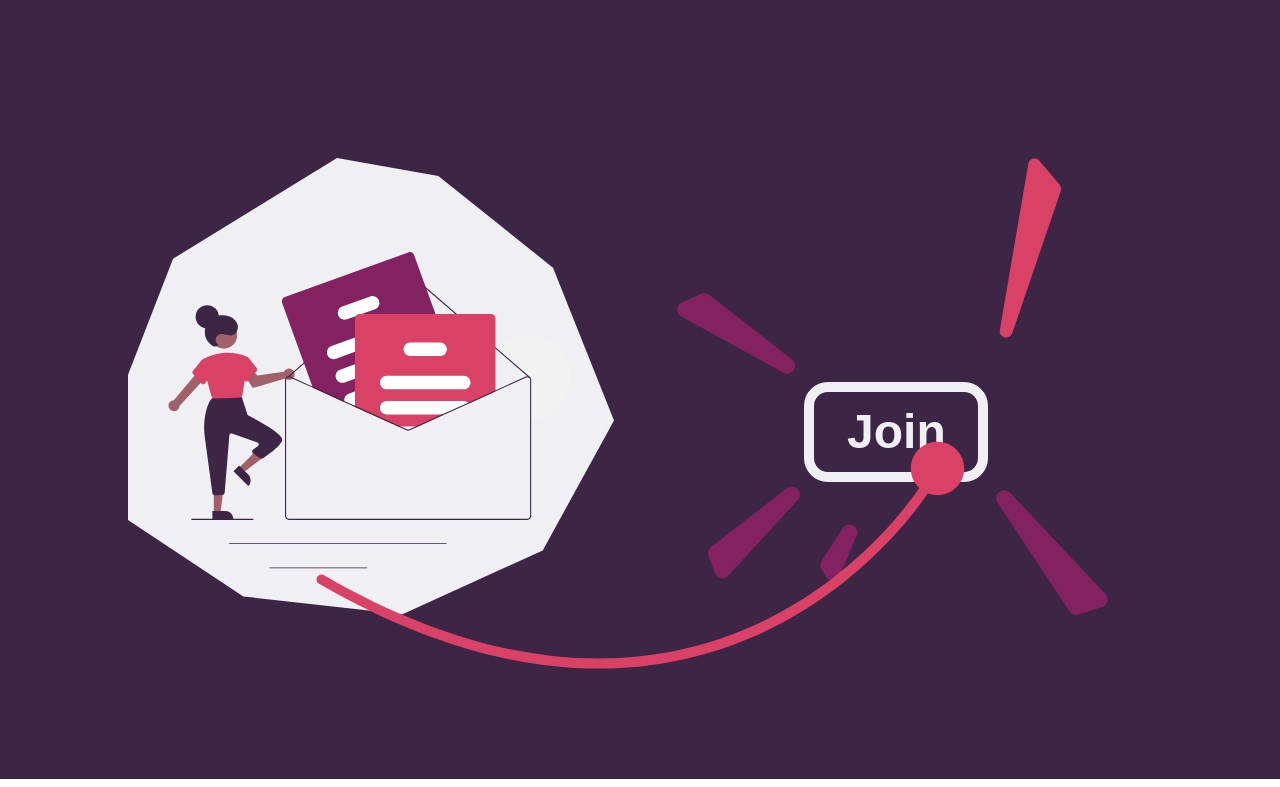
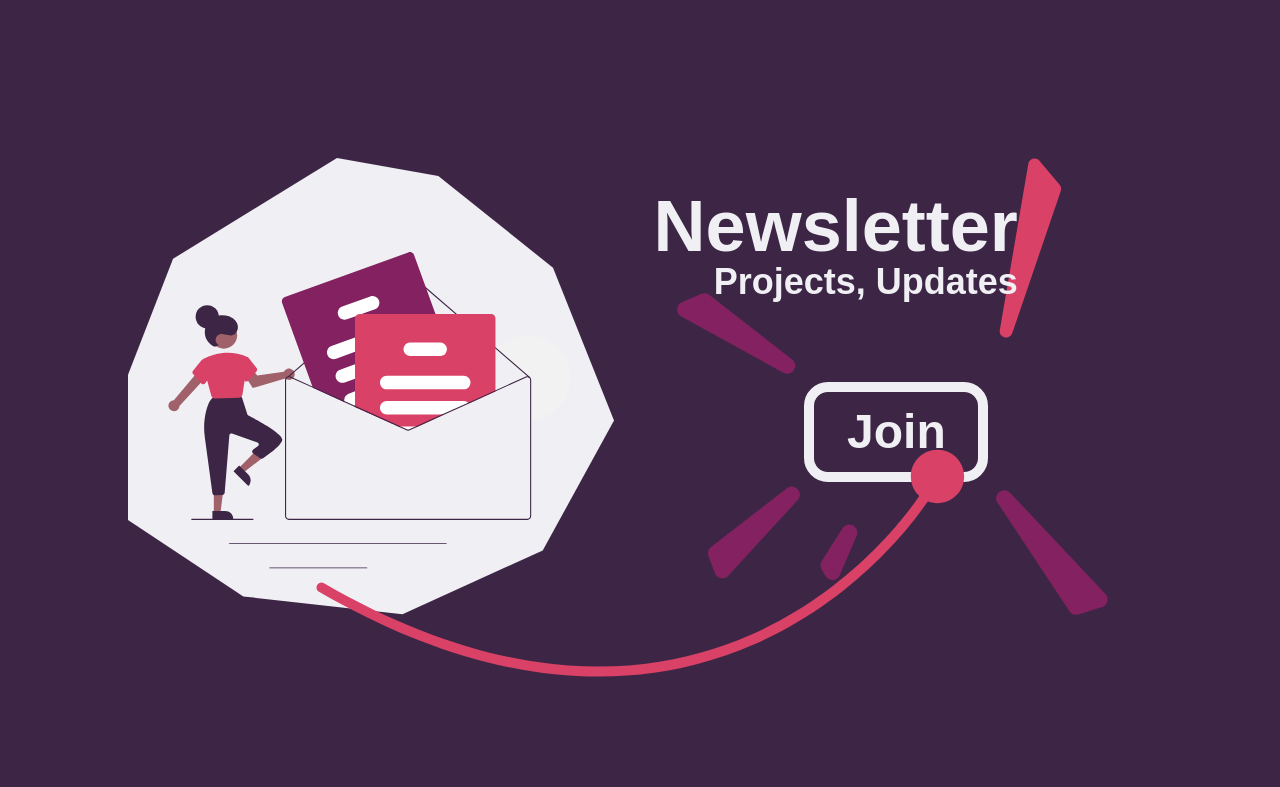
Before and after one commit to RoseWrightdev/rwd4, a Next.js app: page / in a window 1280 px wide. Shown: the part 2894-3681 px from the top of the page. Built offline with nearby package versions, Linux system fonts and the light colour scheme.

Commit message:
Added NewsLetter Text

```diff
--- a/app/_conponents/News.jsx
+++ b/app/_conponents/News.jsx
@@ -19,6 +19,12 @@ export default function News () {
             <span className='md:w-[50dvw] md:ml-10 md:mx-[1dvw] md:my-auto'>
                 <div className='flex'>
                     <span>
+                        <div className='absolute'>
+                            <span className='flex flex-col'>
+                                <h1 className="mt-8 text-7xl font-bold text-silver">Newsletter</h1>
+                                <h2 className="text-right text-4xl font-bold text-silver">Projects, Updates</h2>
+                            </span>
+                        </div>
                         <div className="parent">
 
                             <div className='flex justify-end mt-auto m-1'>
@@ -59,7 +65,7 @@ export default function News () {
                 </div>
             </span>
         </div>
-        <div className="flex items-center justify-center">
+        <div className="flex items-center justify-center ml-[1dvw ]mt-[1dvh] sm:mt-[1dvh]">
             <div className='absolute mb-32'>
                 <Image src={Hope} alt='test'/>
             </div>
```
